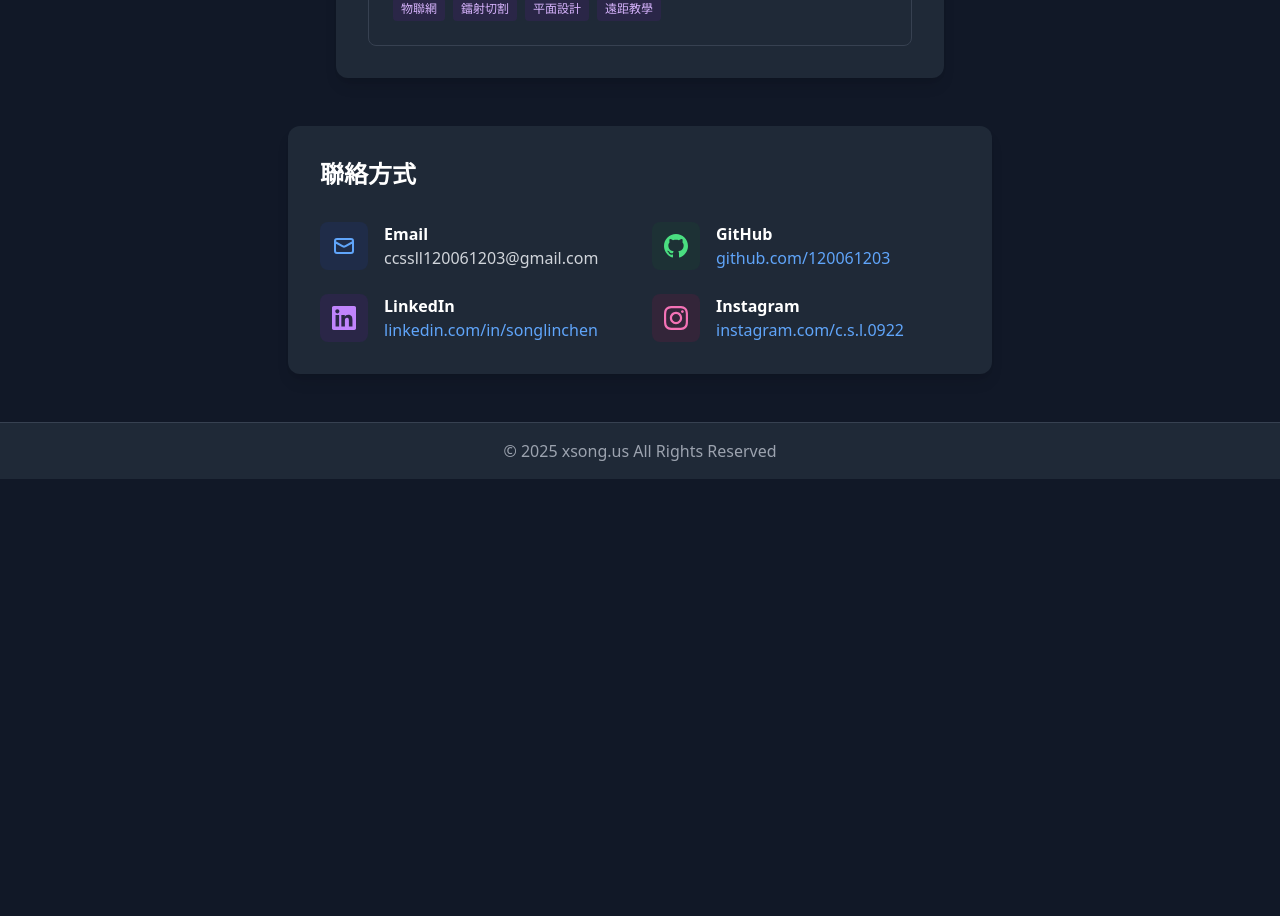
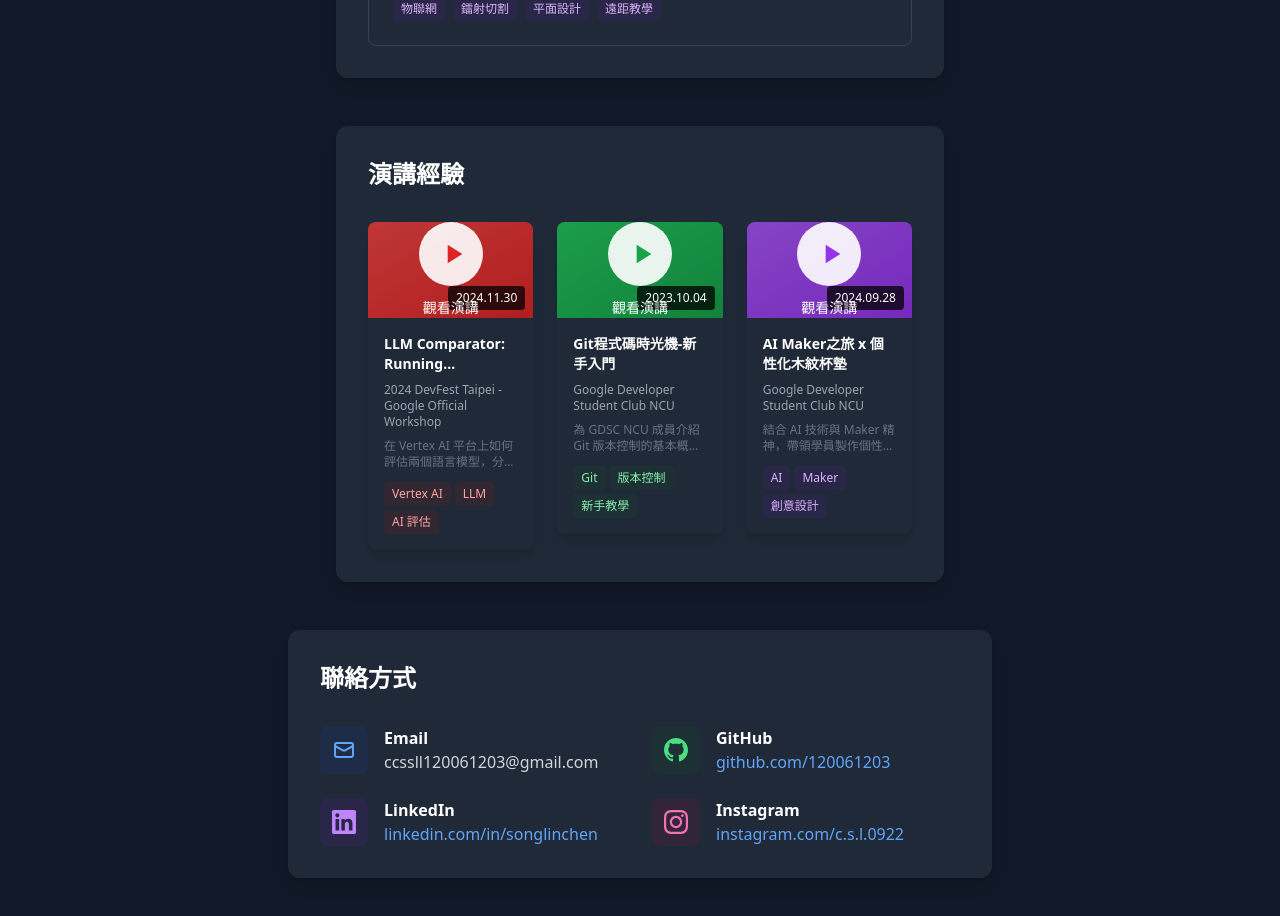
Before and after one commit to 120061203/xsong, a Next.js app: page /about in a window 1280 px wide. Shown: the part 6520-7436 px from the top of the page. Before the commit the page ends 6999 px from the top, so only its background shows below. Built offline with nearby package versions, Linux system fonts and the light colour scheme.

Commit message:
添加演講經驗區塊，設計成類似 YouTube 的視窗感覺

```diff
--- a/app/about/page.tsx
+++ b/app/about/page.tsx
@@ -698,6 +698,126 @@ export default function AboutPage() {
             </div>
           </div>
 
+          {/* 演講經驗 */}
+          <div className="bg-white dark:bg-gray-800 rounded-xl shadow-lg p-8 mb-12 mx-4 sm:mx-8 lg:mx-12">
+            <h2 className="text-2xl font-bold text-gray-900 dark:text-white mb-8">演講經驗</h2>
+            <div className="grid grid-cols-1 md:grid-cols-2 lg:grid-cols-3 gap-6">
+              {/* 演講項目 1 */}
+              <div className="group cursor-pointer" onClick={() => window.open('https://www.youtube.com/watch?v=XwVvr38aO4U', '_blank')}>
+                <div className="relative overflow-hidden rounded-lg shadow-lg transition-all duration-300 group-hover:shadow-2xl group-hover:scale-105">
+                  {/* YouTube 縮圖區域 */}
+                  <div className="relative aspect-video bg-gradient-to-br from-red-500 to-red-600 flex items-center justify-center">
+                    <div className="absolute inset-0 bg-black bg-opacity-20"></div>
+                    <div className="relative z-10 text-center">
+                      <div className="w-16 h-16 bg-white bg-opacity-90 rounded-full flex items-center justify-center mb-3 mx-auto group-hover:scale-110 transition-transform duration-300">
+                        <svg className="w-8 h-8 text-red-600 ml-1" fill="currentColor" viewBox="0 0 24 24">
+                          <path d="M8 5v14l11-7z"/>
+                        </svg>
+                      </div>
+                      <p className="text-white text-sm font-medium">觀看演講</p>
+                    </div>
+                    {/* 時間標籤 */}
+                    <div className="absolute bottom-2 right-2 bg-black bg-opacity-75 text-white text-xs px-2 py-1 rounded">
+                      2024.11.30
+                    </div>
+                  </div>
+
+                  {/* 內容區域 */}
+                  <div className="p-4 bg-white dark:bg-gray-800">
+                    <h3 className="font-semibold text-gray-900 dark:text-white text-sm mb-2 line-clamp-2 group-hover:text-red-600 dark:group-hover:text-red-400 transition-colors">
+                      LLM Comparator: Running Comparative Evaluations with Google Vertex AI
+                    </h3>
+                    <p className="text-xs text-gray-600 dark:text-gray-400 mb-2">2024 DevFest Taipei - Google Official Workshop</p>
+                    <p className="text-xs text-gray-500 dark:text-gray-500 line-clamp-2">
+                      在 Vertex AI 平台上如何評估兩個語言模型，分享 LLM 比較評估的實戰經驗。
+                    </p>
+                    <div className="flex flex-wrap gap-1 mt-3">
+                      <span className="px-2 py-1 text-xs bg-red-100 dark:bg-red-900/20 text-red-800 dark:text-red-300 rounded">Vertex AI</span>
+                      <span className="px-2 py-1 text-xs bg-red-100 dark:bg-red-900/20 text-red-800 dark:text-red-300 rounded">LLM</span>
+                      <span className="px-2 py-1 text-xs bg-red-100 dark:bg-red-900/20 text-red-800 dark:text-red-300 rounded">AI 評估</span>
+                    </div>
+                  </div>
+                </div>
+              </div>
+
+              {/* 演講項目 2 */}
+              <div className="group cursor-pointer" onClick={() => window.open('https://www.youtube.com/watch?v=s3LWK39HWHM', '_blank')}>
+                <div className="relative overflow-hidden rounded-lg shadow-lg transition-all duration-300 group-hover:shadow-2xl group-hover:scale-105">
+                  {/* YouTube 縮圖區域 */}
+                  <div className="relative aspect-video bg-gradient-to-br from-green-500 to-green-600 flex items-center justify-center">
+                    <div className="absolute inset-0 bg-black bg-opacity-20"></div>
+                    <div className="relative z-10 text-center">
+                      <div className="w-16 h-16 bg-white bg-opacity-90 rounded-full flex items-center justify-center mb-3 mx-auto group-hover:scale-110 transition-transform duration-300">
+                        <svg className="w-8 h-8 text-green-600 ml-1" fill="currentColor" viewBox="0 0 24 24">
+                          <path d="M8 5v14l11-7z"/>
+                        </svg>
+                      </div>
+                      <p className="text-white text-sm font-medium">觀看演講</p>
+                    </div>
+                    {/* 時間標籤 */}
+                    <div className="absolute bottom-2 right-2 bg-black bg-opacity-75 text-white text-xs px-2 py-1 rounded">
+                      2023.10.04
+                    </div>
+                  </div>
+
+                  {/* 內容區域 */}
+                  <div className="p-4 bg-white dark:bg-gray-800">
+                    <h3 className="font-semibold text-gray-900 dark:text-white text-sm mb-2 line-clamp-2 group-hover:text-green-600 dark:group-hover:text-green-400 transition-colors">
+                      Git程式碼時光機-新手入門
+                    </h3>
+                    <p className="text-xs text-gray-600 dark:text-gray-400 mb-2">Google Developer Student Club NCU</p>
+                    <p className="text-xs text-gray-500 dark:text-gray-500 line-clamp-2">
+                      為 GDSC NCU 成員介紹 Git 版本控制的基本概念和實用技巧，幫助新手快速上手。
+                    </p>
+                    <div className="flex flex-wrap gap-1 mt-3">
+                      <span className="px-2 py-1 text-xs bg-green-100 dark:bg-green-900/20 text-green-800 dark:text-green-300 rounded">Git</span>
+                      <span className="px-2 py-1 text-xs bg-green-100 dark:bg-green-900/20 text-green-800 dark:text-green-300 rounded">版本控制</span>
+                      <span className="px-2 py-1 text-xs bg-green-100 dark:bg-green-900/20 text-green-800 dark:text-green-300 rounded">新手教學</span>
+                    </div>
+                  </div>
+                </div>
+              </div>
+
+              {/* 演講項目 3 */}
+              <div className="group cursor-pointer" onClick={() => window.open('https://www.youtube.com/watch?v=GYC4Ka9UJFI', '_blank')}>
+                <div className="relative overflow-hidden rounded-lg shadow-lg transition-all duration-300 group-hover:shadow-2xl group-hover:scale-105">
+                  {/* YouTube 縮圖區域 */}
+                  <div className="relative aspect-video bg-gradient-to-br from-purple-500 to-purple-600 flex items-center justify-center">
+                    <div className="absolute inset-0 bg-black bg-opacity-20"></div>
+                    <div className="relative z-10 text-center">
+                      <div className="w-16 h-16 bg-white bg-opacity-90 rounded-full flex items-center justify-center mb-3 mx-auto group-hover:scale-110 transition-transform duration-300">
+                        <svg className="w-8 h-8 text-purple-600 ml-1" fill="currentColor" viewBox="0 0 24 24">
+                          <path d="M8 5v14l11-7z"/>
+                        </svg>
+                      </div>
+                      <p className="text-white text-sm font-medium">觀看演講</p>
+                    </div>
+                    {/* 時間標籤 */}
+                    <div className="absolute bottom-2 right-2 bg-black bg-opacity-75 text-white text-xs px-2 py-1 rounded">
+                      2024.09.28
+                    </div>
+                  </div>
+
+                  {/* 內容區域 */}
+                  <div className="p-4 bg-white dark:bg-gray-800">
+                    <h3 className="font-semibold text-gray-900 dark:text-white text-sm mb-2 line-clamp-2 group-hover:text-purple-600 dark:group-hover:text-purple-400 transition-colors">
+                      AI Maker之旅 x 個性化木紋杯墊
+                    </h3>
+                    <p className="text-xs text-gray-600 dark:text-gray-400 mb-2">Google Developer Student Club NCU</p>
+                    <p className="text-xs text-gray-500 dark:text-gray-500 line-clamp-2">
+                      結合 AI 技術與 Maker 精神，帶領學員製作個性化木紋杯墊，體驗 AI 在創意設計中的應用。
+                    </p>
+                    <div className="flex flex-wrap gap-1 mt-3">
+                      <span className="px-2 py-1 text-xs bg-purple-100 dark:bg-purple-900/20 text-purple-800 dark:text-purple-300 rounded">AI</span>
+                      <span className="px-2 py-1 text-xs bg-purple-100 dark:bg-purple-900/20 text-purple-800 dark:text-purple-300 rounded">Maker</span>
+                      <span className="px-2 py-1 text-xs bg-purple-100 dark:bg-purple-900/20 text-purple-800 dark:text-purple-300 rounded">創意設計</span>
+                    </div>
+                  </div>
+                </div>
+              </div>
+            </div>
+          </div>
+
           {/* 聯絡方式 */}
           <div className="bg-white dark:bg-gray-800 rounded-xl shadow-lg p-8">
             <h2 className="text-2xl font-bold text-gray-900 dark:text-white mb-8">聯絡方式</h2>
```
